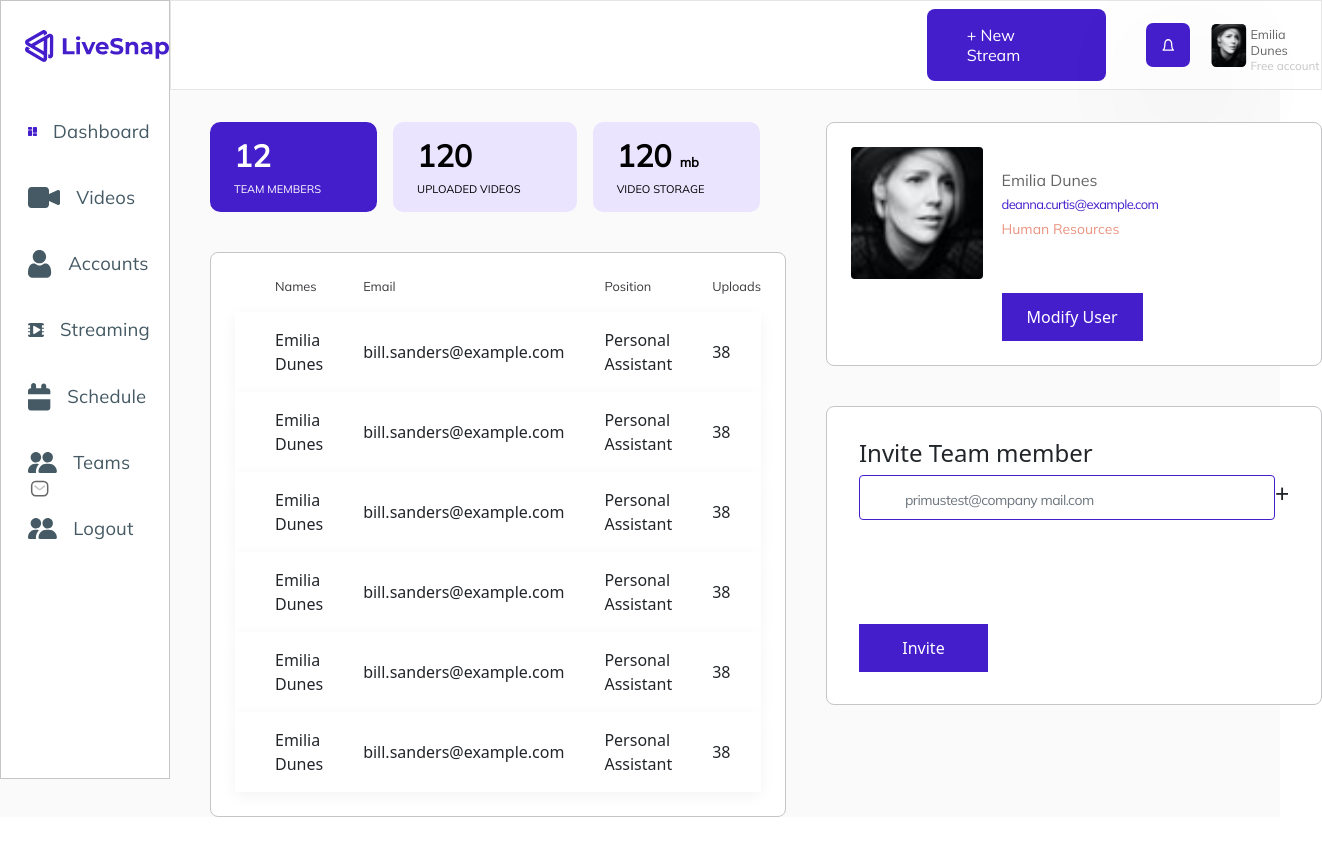
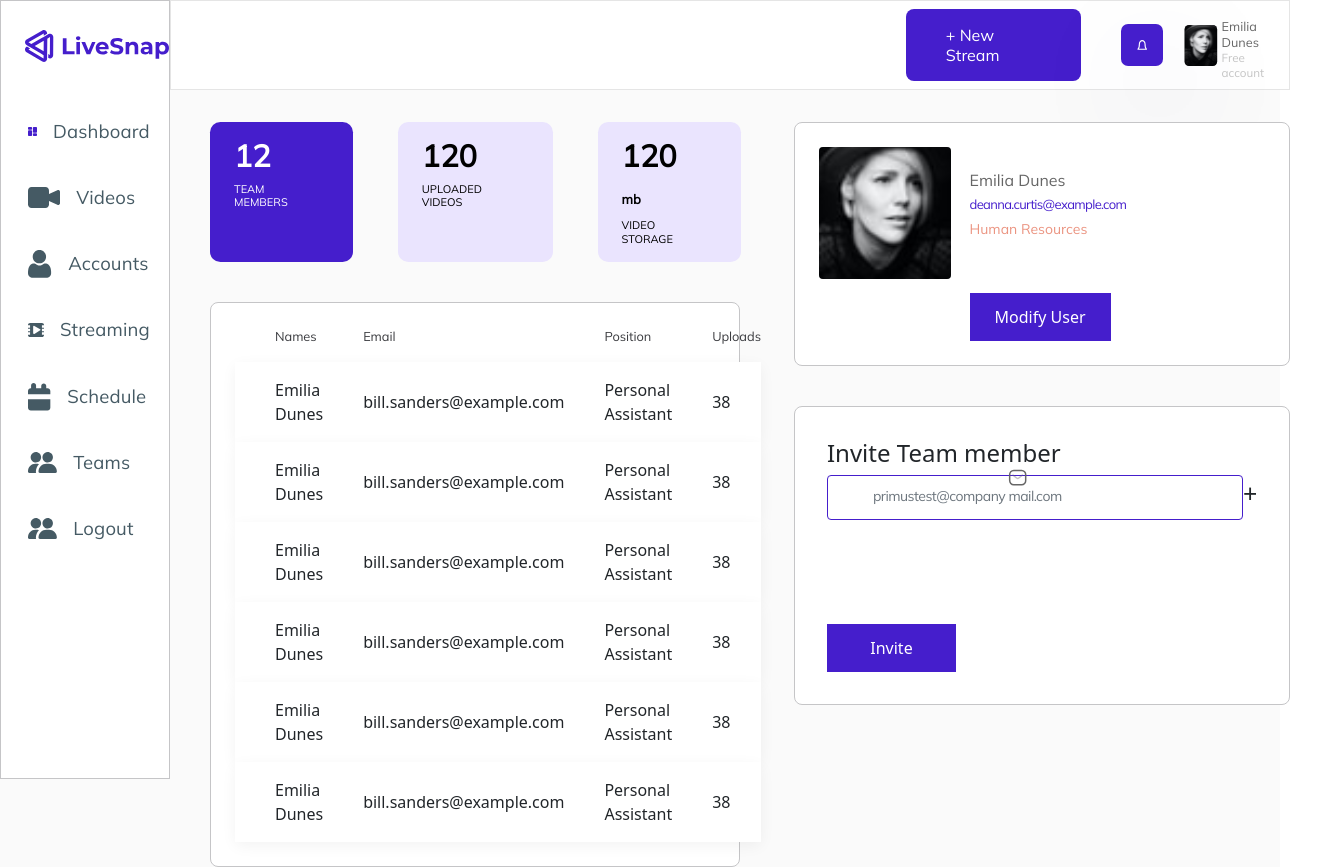
Before and after one commit to iamwavefly/live-stream-api, a React (Create React App) app: page /teams in a window 1280 px wide. Shown: the whole page, 1322 px wide, since content can reach past the window. Before the commit the page ends 817 px from the top, so only its background shows below. Built offline with nearby package versions, Linux system fonts and the light colour scheme.

Commit message:
some minor editting

```diff
--- a/src/pages/accounts/Account.css
+++ b/src/pages/accounts/Account.css
@@ -1,6 +1,6 @@
 .contentDiv{
     display: flex;
-    margin-left: 3.5rem;
+    margin-left: 4.5rem;
     margin-right: 3.5rem;
     margin-top: 2.0rem;
 }
--- a/src/pages/team/Teams.css
+++ b/src/pages/team/Teams.css
@@ -4,14 +4,14 @@
     margin-top: 2.0rem;
 }
 .teamLeft{
-    margin-right: 2.5rem;
+    margin-right: 0.5rem;
 }
 .teamLeftHead{
     display: flex;
     margin-bottom: 2.5rem;
 }
 .teamLeftHeadItem{
-    margin-right: 1.0rem;
+    margin-right: 2.8rem;
     padding-top: 1.0rem;
     padding-left: 1.5rem;
     padding-bottom: 0.5rem;
@@ -60,6 +60,7 @@
     border: 1px solid #C5C5C7;
     box-sizing: border-box;
     border-radius: 8px;
+    width: 92%;
 }
 
 .teamRightTop{
@@ -160,10 +161,14 @@
     width: inherit;
 }
 
+.inputDiv input::placeholder{
+    margin-top: -0.3rem;
+}
+
 .iconDiv{
     position: absolute;
-    left: 30px;
-    right: 10px;
+    left: 63rem;
+    top: 29rem;
     background: transition;
     width: 30px;
 }
--- a/src/pages/team/Teams.js
+++ b/src/pages/team/Teams.js
@@ -49,6 +49,7 @@ const Teams = () => {
                                     <table>
                                         <thead>
                                             <tr>
+                                                {/* <th></th> */}
                                                 <th>Names</th>
                                                 <th>Email</th>
                                                 <th>Position</th>
@@ -58,6 +59,7 @@ const Teams = () => {
                                         </thead>
                                         <tbody className='tableBorder'>
                                             <tr>
+                                                {/* <td><img src="/images/team.svg" alt="" /></td> */}
                                                 <td>Emilia Dunes</td>
                                                 <td>bill.sanders@example.com</td>
                                                 <td>Personal Assistant</td>
```
Also changed, not shown: public/images/team.svg (added), src/pages/schedule/Schedule.css (added), src/pages/schedule/Schedule.js (added).
